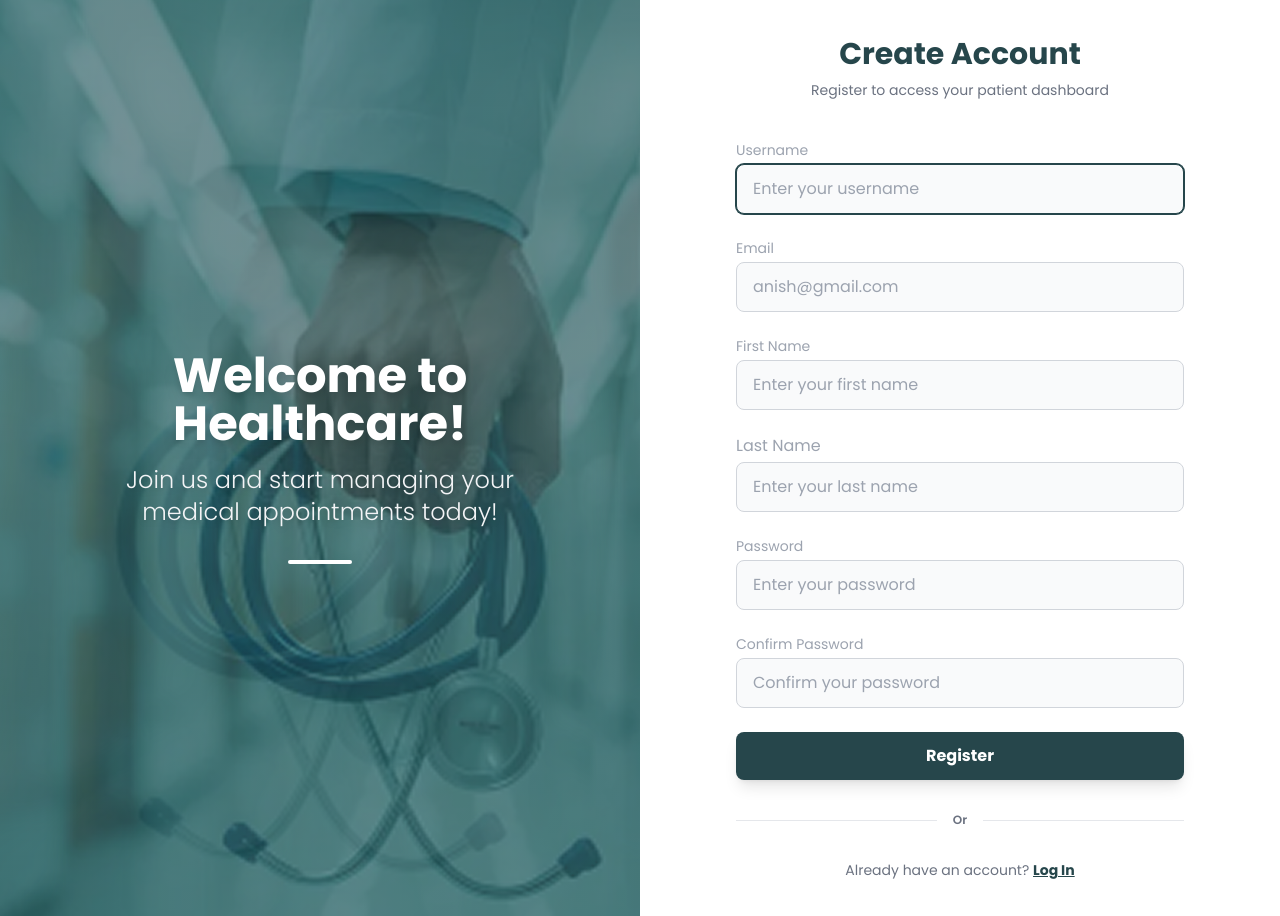
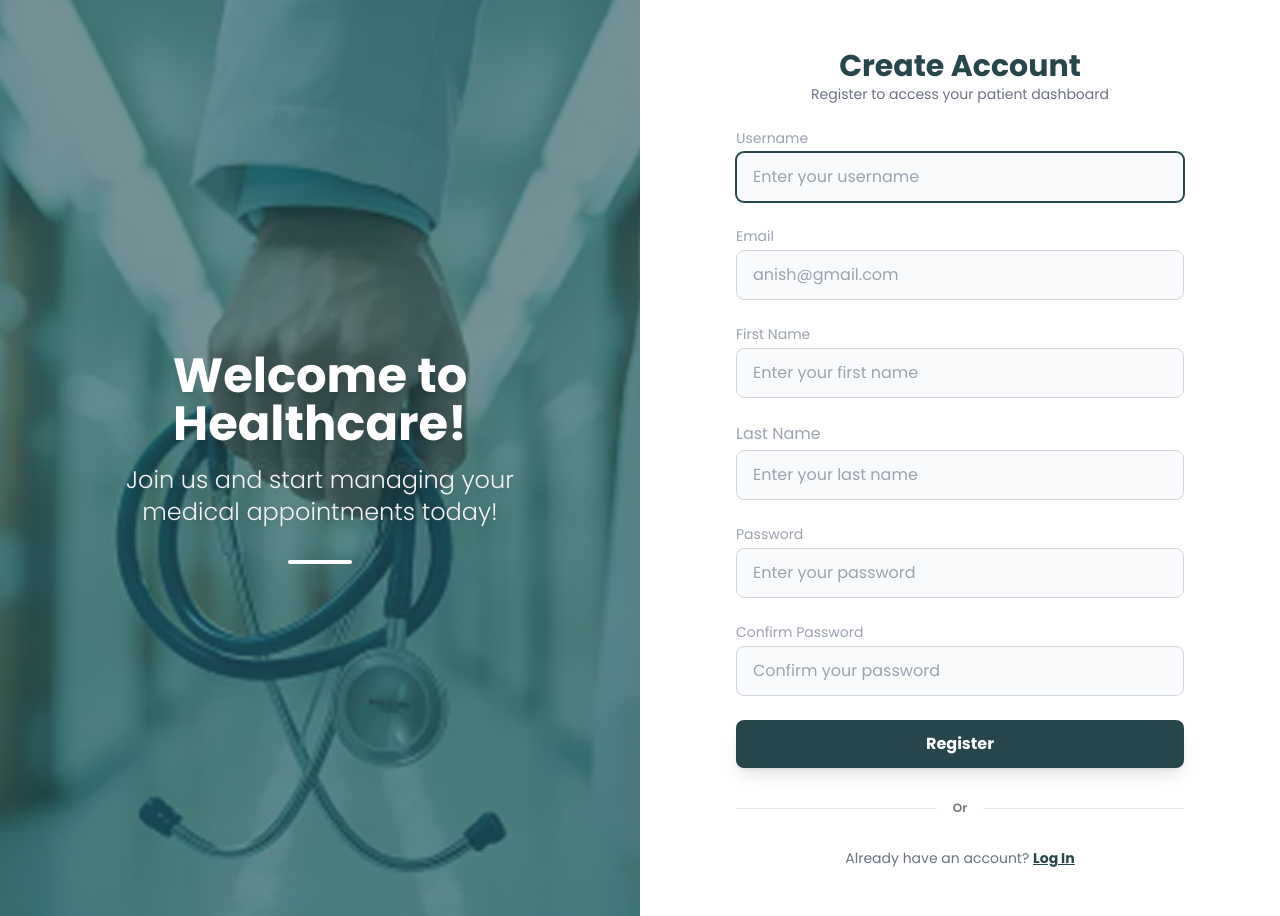
Before and after one commit to anish-kumal/hcare, a Django app: page /auth/register/ in a window 1280 px wide. Run offline with Django 5.2, Linux system fonts and the light colour scheme; some libraries are stand-ins or nearby versions.

Commit message:
fix: Refine layout and styling in login and registration templates

```diff
--- a/templates/register.html
+++ b/templates/register.html
@@ -5,18 +5,16 @@
 
 {% block content %}
 
-<div class="flex flex-col md:flex-row min-h-screen md:h-screen w-full">
+<div class="flex flex-col md:flex-row w-full  min-h-screen">
 
-    <div class="relative w-full md:w-1/2 h-64 md:h-screen overflow-hidden">
+    <div class="relative w-full md:w-1/2 h-64 md:h-screen md:sticky md:top-0 md:overflow-hidden">
         <img src="{% static 'images/Rectangle 660.png'  %}" alt="Medical Background" class="absolute inset-0 w-full h-full object-cover" />
 
         <div class="absolute inset-0  opacity-90" style="
         background-image: linear-gradient(
             rgba(36, 82, 88, 0.7),
             rgba(36, 82, 88, 0.7)
-          ),
-          url('{% static 'images/Rectangle 660.png'  %}');
-      "></div>
+          )"></div>
 
         <div
             class="relative z-10 flex flex-col items-center justify-center h-full text-white px-6 md:px-12 text-center">
@@ -36,17 +34,17 @@
 
 
 
-    <div class="w-full md:w-1/2 md:h-screen md:overflow-y-auto flex items-center justify-center px-8 py-12 bg-white">
+    <div class="w-full md:w-1/2 md:h-screen overflow-y-auto flex items-start justify-center px-8 py-12 bg-white">
         <div class="w-full max-w-md">
-            <div class="text-center mb-10">
-                <h2 class="text-3xl font-bold text-primary mb-2">Create Account</h2>
+            <div class="text-center ">
+                <h2 class="text-3xl font-bold text-primary ">Create Account</h2>
                 <p class="text-gray-500 text-sm">Register to access your patient dashboard</p>
             </div>
 
             {% if messages %}
             <div class="mb-6">
                 {% for message in messages %}
-                <div class="p-4 rounded-lg {% if message.tags == 'error' %}bg-red-100 text-red-700{% elif message.tags == 'success' %}bg-green-100 text-green-700{% else %}bg-blue-100 text-blue-700{% endif %}">
+                <div class="p-4 rounded-lg {% if message.tags == 'error' %} text-red-700{% elif message.tags == 'success' %} text-green-700{% else %}ext-blue-700{% endif %}">
                     {{ message }}
                 </div>
                 {% endfor %}
```
Also changed, not shown: templates/login.html (+5 -7 lines).
